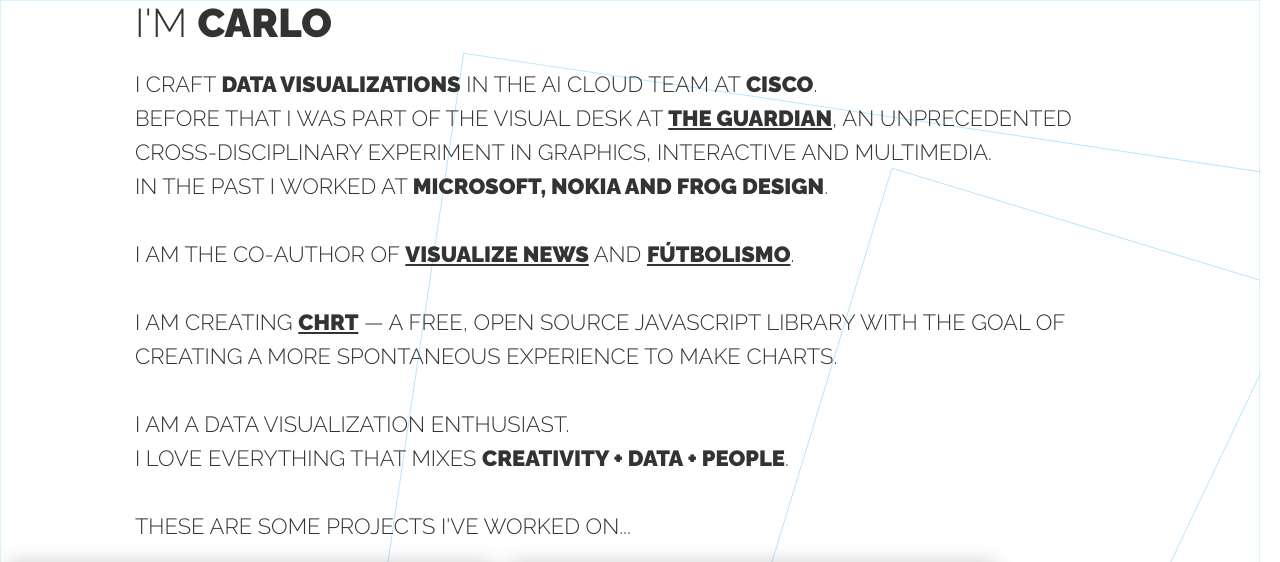
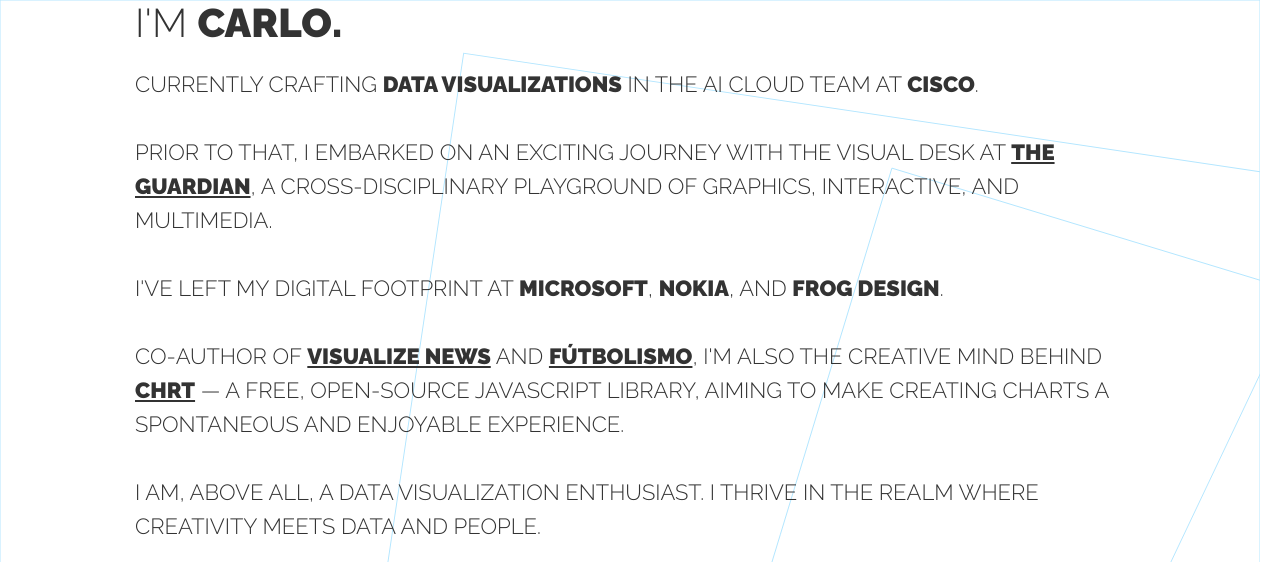
Before and after one commit to littleark/carlo.im, a plain HTML site: page index.html in a window 1280 px wide. Shown: the top 562 px of the page. Drawn offline with nearby package versions, Linux system fonts and the light colour scheme; grey boxes are pictures that could not be loaded.

Commit message:
improved texts

```diff
--- a/css/mk.css
+++ b/css/mk.css
@@ -184,7 +184,7 @@ h1 span {
     }
 
     #summary {
-        margin: 20px auto;
+        margin: 20px auto 50px;
     }
 
     #projects ul li {
--- a/index.html
+++ b/index.html
@@ -20,21 +20,22 @@
         <div id="bg">
             <div id="cbg"><canvas id="canvas"></canvas></div>
             <div id="summary">
-                <h1>I'm <span>Carlo</span></h1>
+                <h1>I'm <span>Carlo.</span></h1>
                 <p>
-                    I craft <b>Data Visualizations</b> in the AI Cloud team at
-                    <b>Cisco</b>.<br />
-                    Before that I was part of the Visual Desk at
+                    Currently crafting <b>data visualizations</b> in the AI
+                    Cloud Team at <b>Cisco</b>. <br /><br />
+                    Prior to that, I embarked on an exciting journey with the
+                    Visual Desk at
                     <a
                         href="http://j.mp/carlozap"
                         title="my projects at the guardian"
                         target="_blank"
-                        ><b>The Guardian</b></a
-                    >, an unprecedented cross-disciplinary experiment in
-                    graphics, interactive and multimedia.<br />
-                    In the past I worked at
-                    <b>Microsoft, Nokia and frog design</b>.<br /><br />
-                    I am the co-author of
+                        >The Guardian</a
+                    >, a cross-disciplinary playground of graphics, interactive,
+                    and multimedia.<br /><br />I've left my digital footprint at
+                    <b>Microsoft</b>, <b>Nokia</b>, and <b>frog design</b>.
+                    <br /><br />
+                    Co-author of
                     <a
                         href="https://visualize.news"
                         title="Visualize News"
@@ -47,21 +48,20 @@
                         title="Futbolismo.it"
                         target="_blank"
                         >Fútbolismo</a
-                    >.<br /><br />
-                    I am creating
+                    >, I'm also the creative mind behind
                     <a
                         href="https://observablehq.com/collection/@chrt/chrt"
                         title="chrt in Observable"
                         target="_blank"
                         >chrt</a
                     >
-                    &mdash; a free, open source JavaScript library with the goal
-                    of creating a more spontaneous experience to make charts.<br /><br />
-                    I am a data visualization enthusiast.<br />I love everything
-                    that mixes <b>creativity + data + people</b>.
-                    <br />
-                    <br />
-                    These are some projects I've worked on...
+                    — a free, open-source JavaScript library, aiming to make
+                    creating charts a spontaneous and enjoyable experience.
+                    <br /><br />
+                    I am, above all, a data visualization enthusiast. I thrive
+                    in the realm where creativity meets data and people.
+                    <br /><br />
+                    Welcome to my world of visual stories...
                 </p>
             </div>
             <div id="wrapper" class="clearfix">
```
